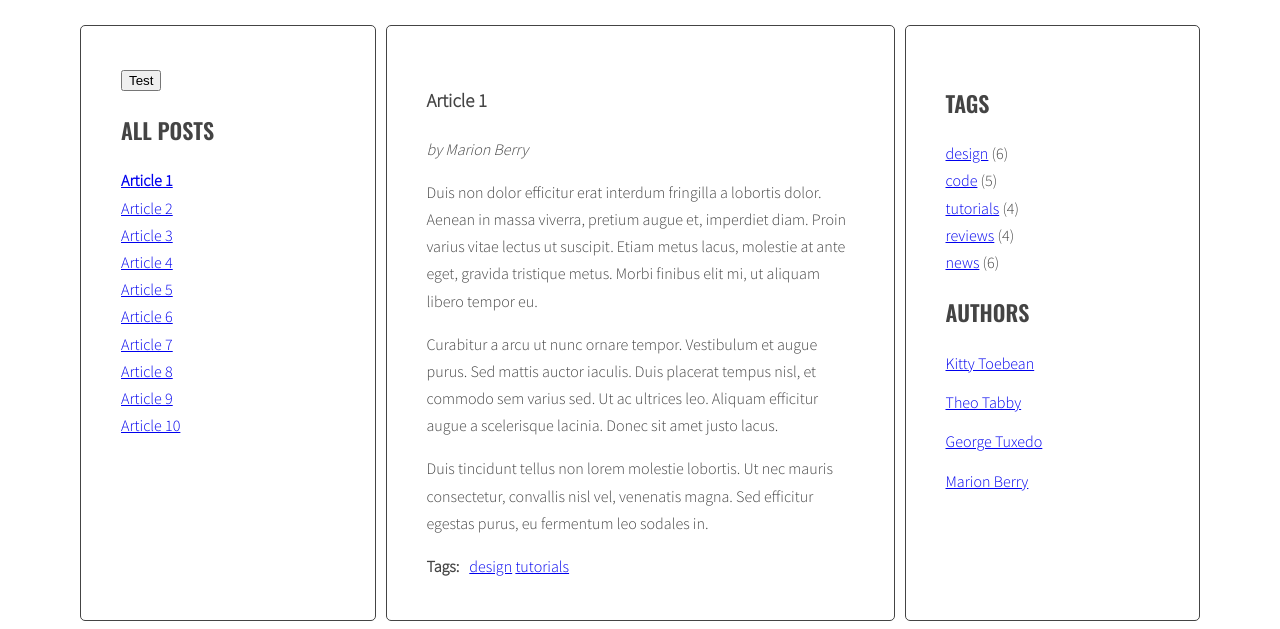
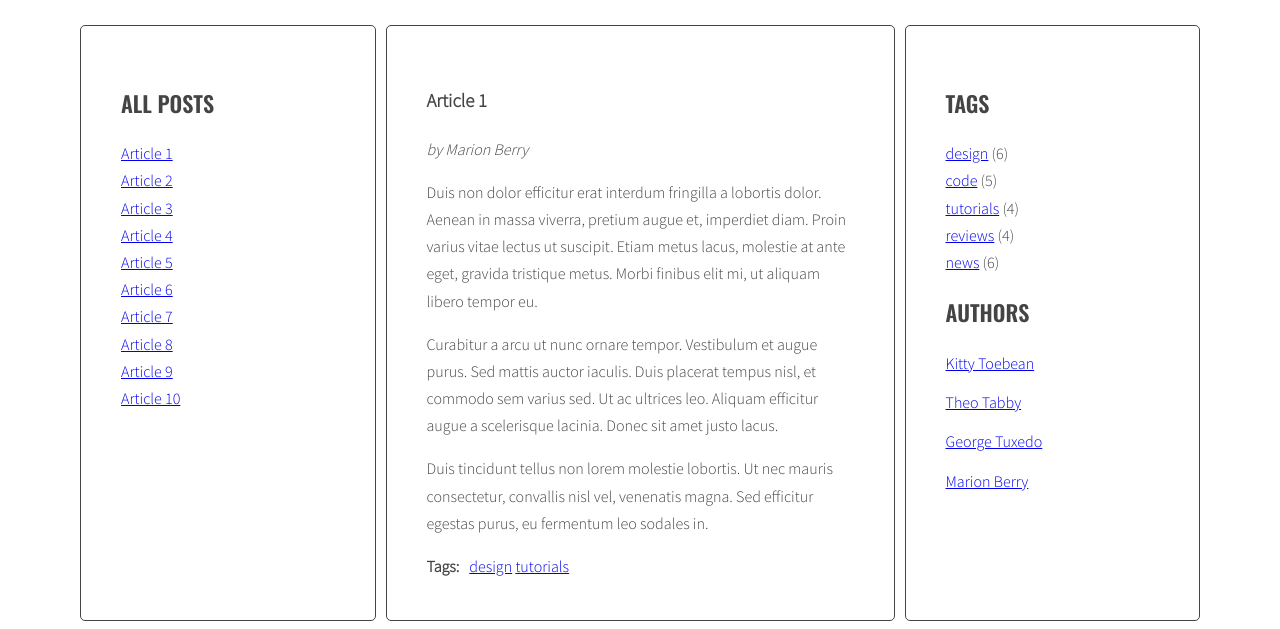
Before and after one commit to Karol-Sobolewski/javascript-blog, a website: page index.html in a window 1280 px wide. Shown: the part 218-847 px from the top of the page. Drawn offline with nearby package versions, Linux system fonts and the light colour scheme.

Commit message:
Add function that generates list of post titles from article IDs

```diff
--- a/index.html
+++ b/index.html
@@ -13,19 +13,8 @@
     <h1 class="logo">my blog</h1>
     <main class="wrapper">
       <aside class="sidebar">
-        <button id="test-button">Test</button>
         <h2 class="section-title">All posts</h2>
-        <ul class="list titles">
-          <li><a href="#article-1" class="active"><span>Article 1</span></a></li>
-          <li><a href="#article-2"><span>Article 2</span></a></li>
-          <li><a href="#article-3"><span>Article 3</span></a></li>
-          <li><a href="#article-4"><span>Article 4</span></a></li>
-          <li><a href="#article-5"><span>Article 5</span></a></li>
-          <li><a href="#article-6"><span>Article 6</span></a></li>
-          <li><a href="#article-7"><span>Article 7</span></a></li>
-          <li><a href="#article-8"><span>Article 8</span></a></li>
-          <li><a href="#article-9"><span>Article 9</span></a></li>
-          <li><a href="#article-10"><span>Article 10</span></a></li>
+        <ul class="list titles"">
         </ul>
       </aside>
       <section class="posts">
--- a/js/script.js
+++ b/js/script.js
@@ -2,10 +2,12 @@
 
 {
   const titleClickHandler = function(event){
+
     event.preventDefault();
     const clickedElement = this;
     console.log('Link was clicked!');
     // console.log(event)
+
     /* remove class 'active' from all article links  */
 
     const activeLinks = document.querySelectorAll('.titles a.active');
@@ -44,9 +46,50 @@
 
   }
 
+  const optArticleSelector = '.post',
+  optTitleSelector = '.post-title',
+  optTitleListSelector = '.titles';
+  let html = "";
+  function generateTitleLinks(){
+
+    /* remove contents of titleList */
+
+    const titleList = document.querySelector(optTitleListSelector);
+
+    /* for each article */
+
+    const articles = document.querySelectorAll(optArticleSelector);
+
+    for (let article of articles) {
+
+      /* get the article id */
+
+      const getArticleId =  article.getAttribute("id");
+
+      /* find the title element & get the title from the title elemen*/
+
+      const articleTitle = article.querySelector(optTitleSelector).innerHTML;
+
+      /* create HTML of the link */
+
+      const linkHTML = '<li><a href="#' + getArticleId + '"><span>' + articleTitle + '</span></a></li>';
+
+      /* insert link into titleList */
+
+      //titleList.insertAdjacentHTML('beforeend', linkHTML);
+
+      html = html + linkHTML;
+
+    }
+
+    titleList.innerHTML = html;
     const links = document.querySelectorAll('.titles a');
 
     for(let link of links){
       link.addEventListener('click', titleClickHandler);
     }
+
   }
+
+  generateTitleLinks();
+}
```
Lines whose indentation alone changed are shown as unchanged.
